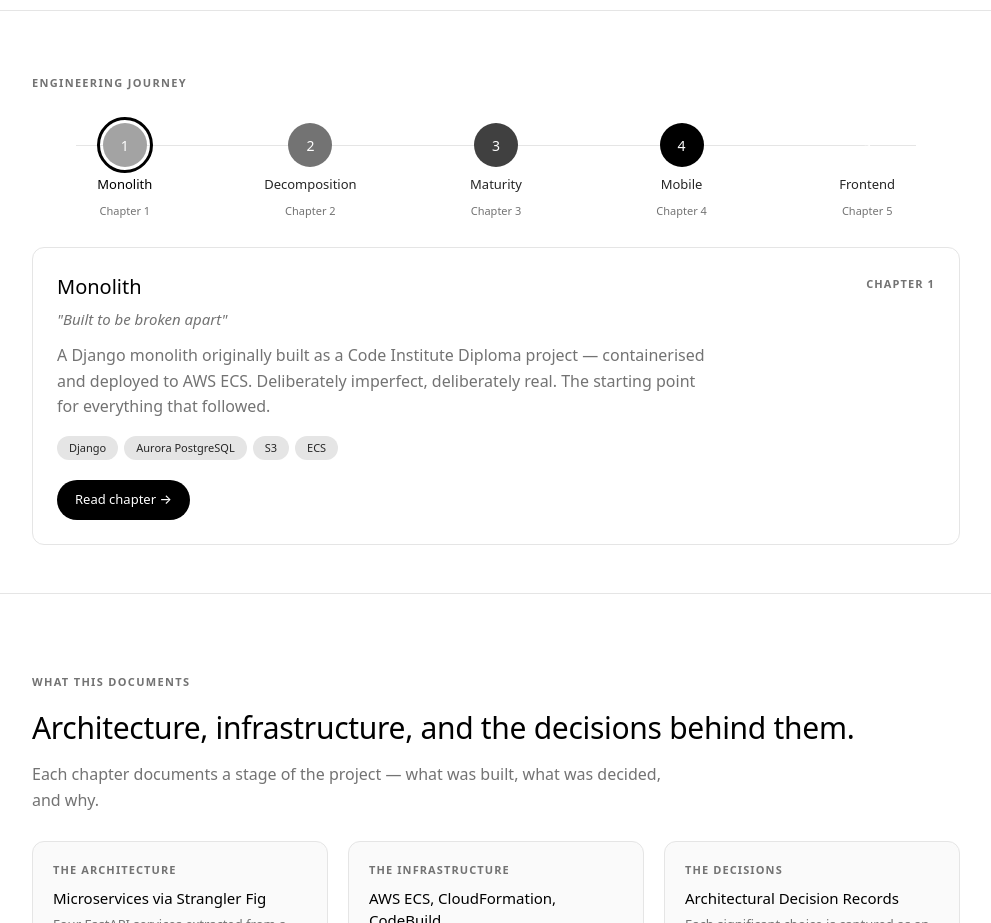
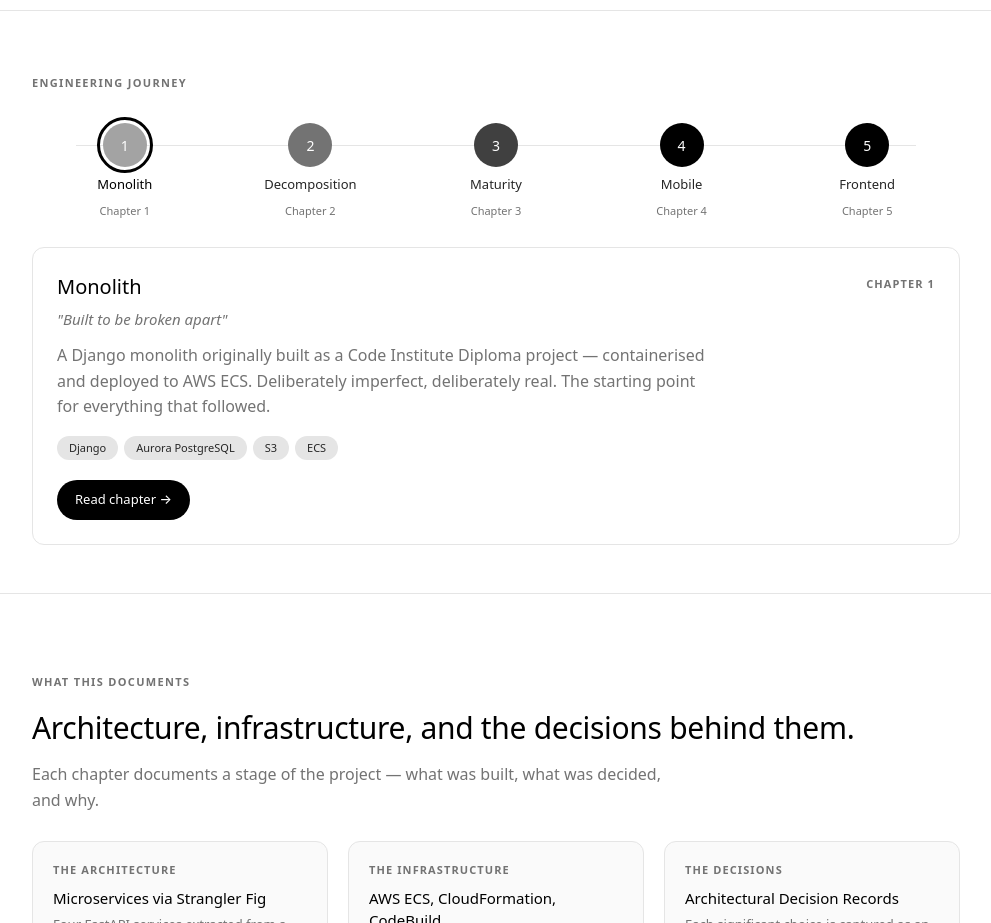
Before and after one commit to andrewboyd79/espressorders-documentation, a plain HTML site: page index.html in a window 1280 px wide. Shown: the part 1260-2183 px from the top of the page, without its empty margins (144-1135 px from the left). Drawn offline with Linux system fonts and the light colour scheme.

Commit message:
fix: add missing dot-5 CSS rule for Chapter 5 timeline node
The timeline JS generates stage dots with class dot-{n} but only
dot-1 through dot-4 were defined in style.css, leaving the Chapter 5
node without a background colour on the homepage timeline.

Co-Authored-By: Claude Sonnet 4.6 <noreply@anthropic.com>

```diff
--- a/css/style.css
+++ b/css/style.css
@@ -318,6 +318,7 @@ a { color: inherit; text-decoration: none; }
 .dot-2 { background: var(--color-stone); }
 .dot-3 { background: var(--color-mid-dark); }
 .dot-4 { background: var(--color-black); }
+.dot-5 { background: var(--color-black); }
 .stage-node.active .stage-dot {
   outline: 3px solid var(--color-black);
   outline-offset: 3px;
```
